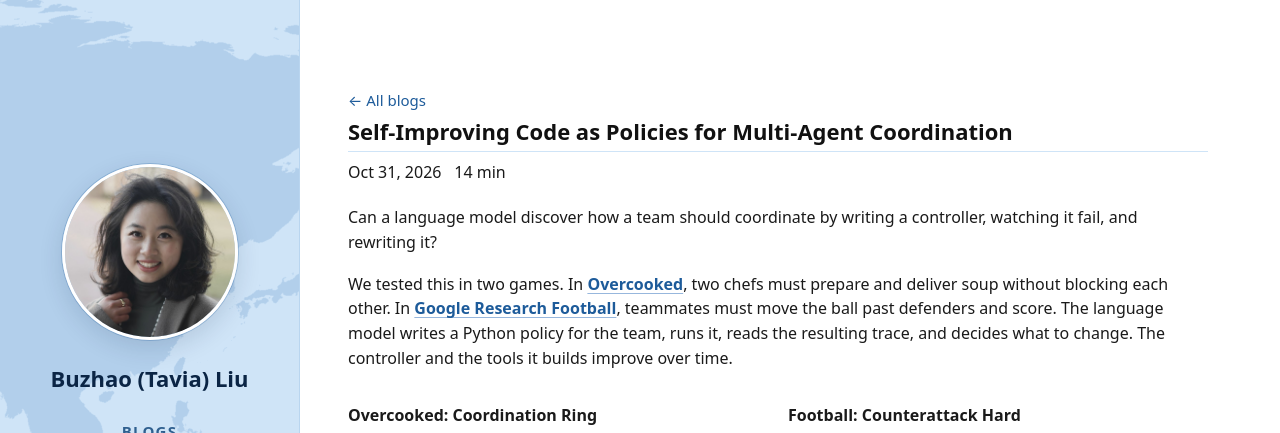
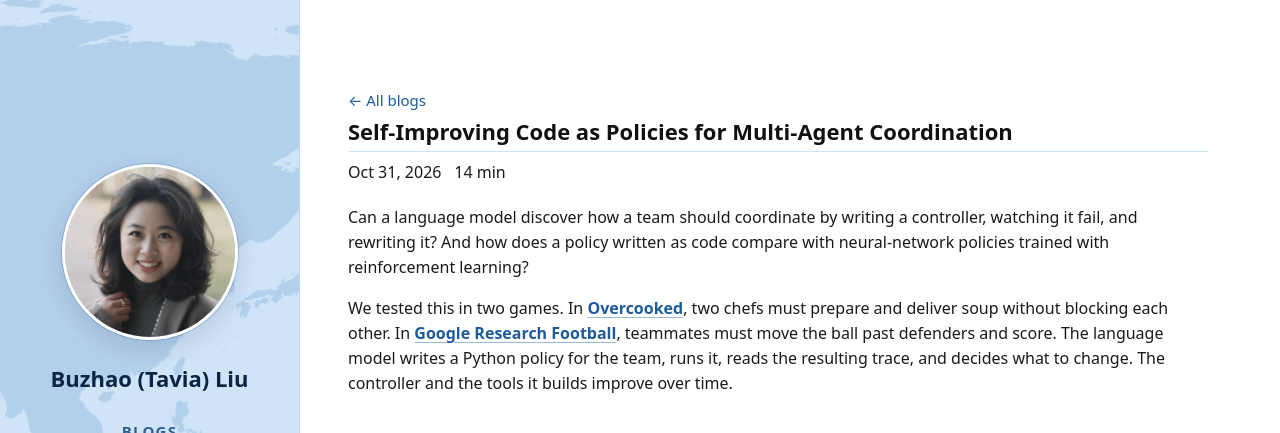
Before and after one commit to tavia-liu/tavia-liu.github.io, a Jekyll site: the page built from _posts/2026-10-31-self-improving-code-as-policies.md, in a window 1280 px wide and 900 px high, cut to the strip 0-433 px from the top of the window. Built offline with Jekyll 4.4.1, drawn with Linux system fonts in a browser that asks for light colours.

Commit message:
Add second opening question on code vs RL policies

```diff
--- a/_posts/2026-10-31-self-improving-code-as-policies.md
+++ b/_posts/2026-10-31-self-improving-code-as-policies.md
@@ -9,7 +9,7 @@ redirect_from:
 image: /assets/img/research/overcooked-rsi-ten-rounds.png
 ---
 
-Can a language model discover how a team should coordinate by writing a controller, watching it fail, and rewriting it?
+Can a language model discover how a team should coordinate by writing a controller, watching it fail, and rewriting it? And how does a policy written as code compare with neural-network policies trained with reinforcement learning?
 
 We tested this in two games. In [Overcooked](https://github.com/HumanCompatibleAI/overcooked_ai), two chefs must prepare and deliver soup without blocking each other. In [Google Research Football](https://github.com/google-research/football), teammates must move the ball past defenders and score. The language model writes a Python policy for the team, runs it, reads the resulting trace, and decides what to change. The controller and the tools it builds improve over time.
 
```
